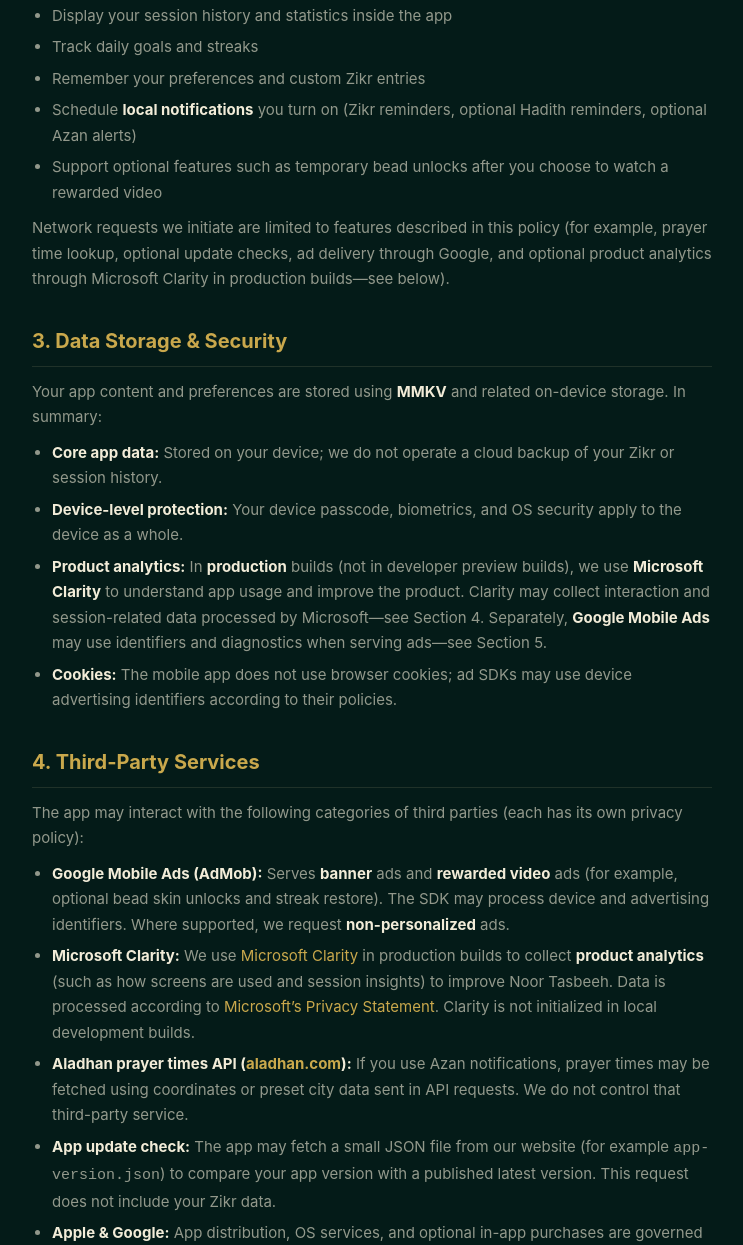
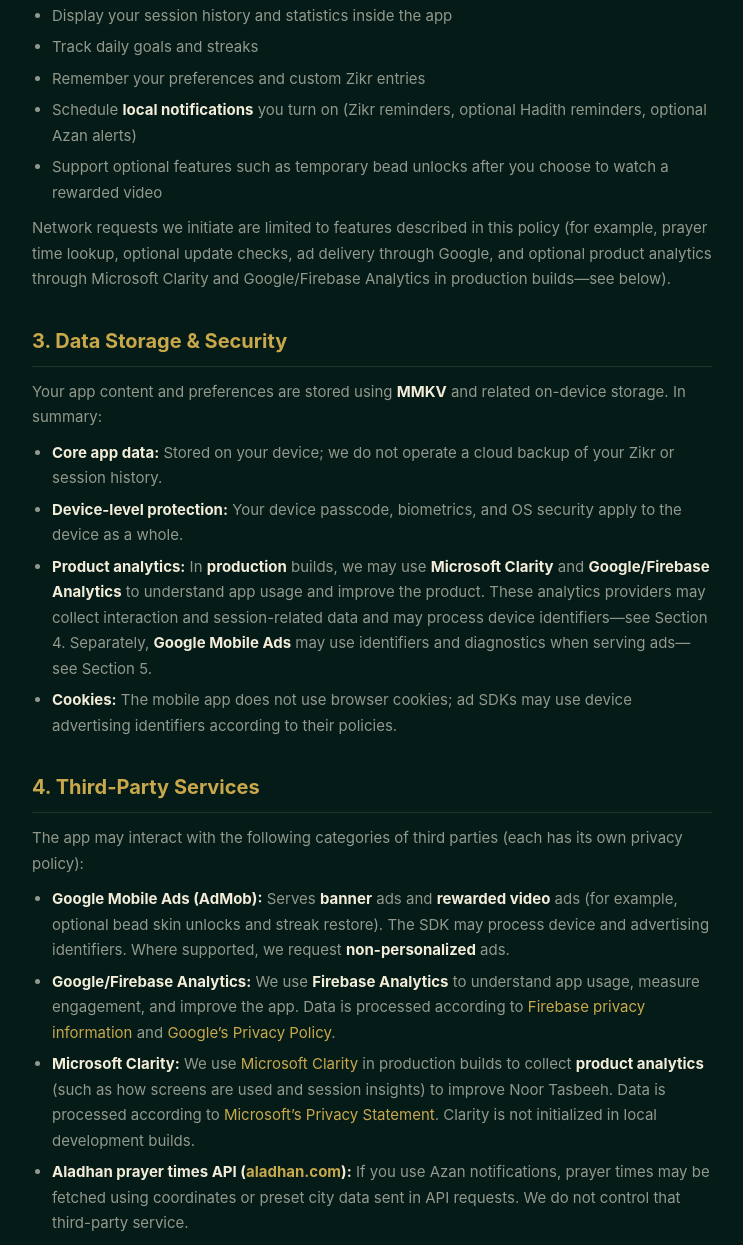
Before and after one commit to Mateen26/n-tas-pages, a plain HTML site: page privacy-policy.html in a window 1280 px wide. Shown: the part 1535-2780 px from the top of the page, without its empty margins (268-1011 px from the left). Drawn offline with Linux system fonts and the light colour scheme.

Commit message:
Update privacy-policy.html

```diff
--- a/privacy-policy.html
+++ b/privacy-policy.html
@@ -194,14 +194,14 @@
     <li>Schedule <strong>local notifications</strong> you turn on (Zikr reminders, optional Hadith reminders, optional Azan alerts)</li>
     <li>Support optional features such as temporary bead unlocks after you choose to watch a rewarded video</li>
   </ul>
-  <p>Network requests we initiate are limited to features described in this policy (for example, prayer time lookup, optional update checks, ad delivery through Google, and optional product analytics through Microsoft Clarity in production builds—see below).</p>
+  <p>Network requests we initiate are limited to features described in this policy (for example, prayer time lookup, optional update checks, ad delivery through Google, and optional product analytics through Microsoft Clarity and Google/Firebase Analytics in production builds—see below).</p>
 
   <h2>3. Data Storage & Security</h2>
   <p>Your app content and preferences are stored using <strong>MMKV</strong> and related on-device storage. In summary:</p>
   <ul>
     <li><strong>Core app data:</strong> Stored on your device; we do not operate a cloud backup of your Zikr or session history.</li>
     <li><strong>Device-level protection:</strong> Your device passcode, biometrics, and OS security apply to the device as a whole.</li>
-    <li><strong>Product analytics:</strong> In <strong>production</strong> builds (not in developer preview builds), we use <strong>Microsoft Clarity</strong> to understand app usage and improve the product. Clarity may collect interaction and session-related data processed by Microsoft—see Section 4. Separately, <strong>Google Mobile Ads</strong> may use identifiers and diagnostics when serving ads—see Section 5.</li>
+    <li><strong>Product analytics:</strong> In <strong>production</strong> builds, we may use <strong>Microsoft Clarity</strong> and <strong>Google/Firebase Analytics</strong> to understand app usage and improve the product. These analytics providers may collect interaction and session-related data and may process device identifiers—see Section 4. Separately, <strong>Google Mobile Ads</strong> may use identifiers and diagnostics when serving ads—see Section 5.</li>
     <li><strong>Cookies:</strong> The mobile app does not use browser cookies; ad SDKs may use device advertising identifiers according to their policies.</li>
   </ul>
 
@@ -209,6 +209,7 @@
   <p>The app may interact with the following categories of third parties (each has its own privacy policy):</p>
   <ul>
     <li><strong>Google Mobile Ads (AdMob):</strong> Serves <strong>banner</strong> ads and <strong>rewarded video</strong> ads (for example, optional bead skin unlocks and streak restore). The SDK may process device and advertising identifiers. Where supported, we request <strong>non-personalized</strong> ads.</li>
+    <li><strong>Google/Firebase Analytics:</strong> We use <strong>Firebase Analytics</strong> to understand app usage, measure engagement, and improve the app. Data is processed according to <a href="https://firebase.google.com/support/privacy/" target="_blank" rel="noopener noreferrer">Firebase privacy information</a> and <a href="https://policies.google.com/privacy" target="_blank" rel="noopener noreferrer">Google’s Privacy Policy</a>.</li>
     <li><strong>Microsoft Clarity:</strong> We use <a href="https://clarity.microsoft.com/" rel="noopener noreferrer">Microsoft Clarity</a> in production builds to collect <strong>product analytics</strong> (such as how screens are used and session insights) to improve Noor Tasbeeh. Data is processed according to <a href="https://privacy.microsoft.com/privacystatement" rel="noopener noreferrer">Microsoft’s Privacy Statement</a>. Clarity is not initialized in local development builds.</li>
     <li><strong>Aladhan prayer times API (<a href="https://aladhan.com/" rel="noopener noreferrer">aladhan.com</a>):</strong> If you use Azan notifications, prayer times may be fetched using coordinates or preset city data sent in API requests. We do not control that third-party service.</li>
     <li><strong>App update check:</strong> The app may fetch a small JSON file from our website (for example <code>app-version.json</code>) to compare your app version with a published latest version. This request does not include your Zikr data.</li>
```
